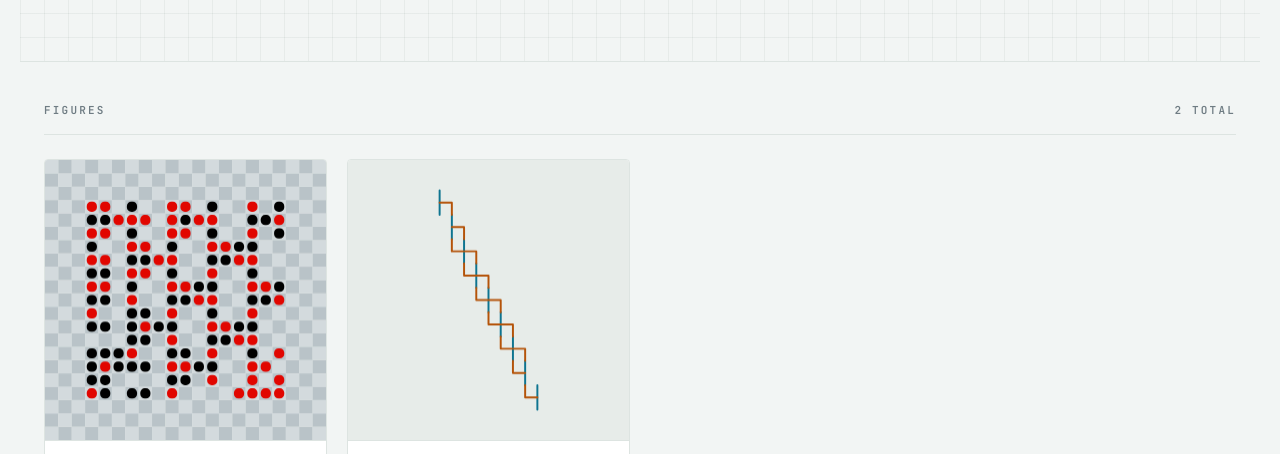
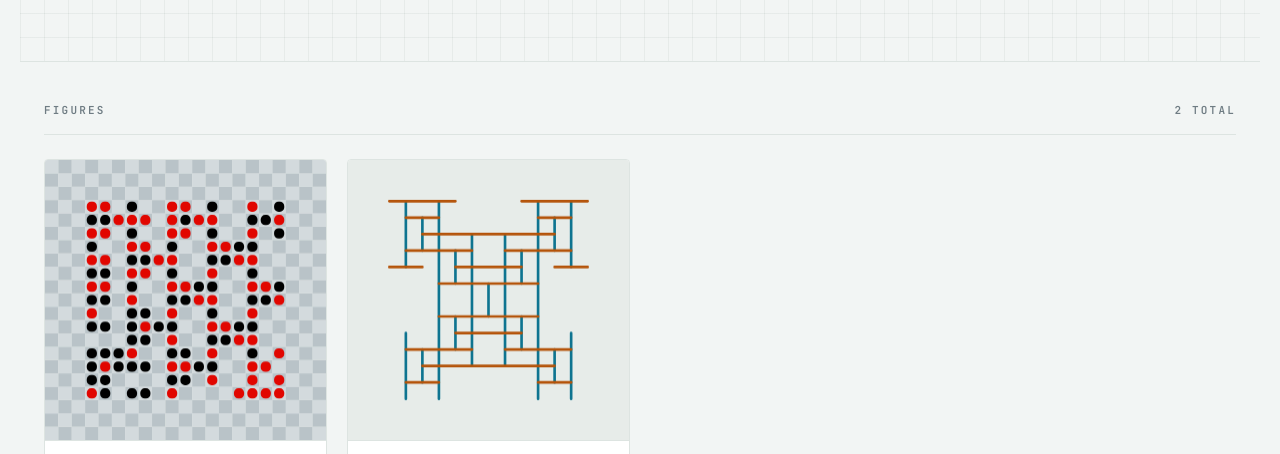
Before and after one commit to tamino-martinius/manifold, a website built with Vite: page index.html in a window 1280 px wide. Shown: the part 495-949 px from the top of the page. Built offline with nearby package versions, Linux system fonts and the light colour scheme.

Commit message:
feat(toothpicks): default to A139250 ring fractal + README/preview
Visual tuning against the live render: the default now uses two straight-geometry
shapes (cyan + amber) so the load view is the iconic A139250 sieve painted in
alternating per-generation rings. T/Bend/Cross stay in the palette as exploratory
shapes. Also fixes the duplicated CSS header comment and adds the README row +
preview image.

```diff
--- a/src/illustrations/toothpicks/presets.ts
+++ b/src/illustrations/toothpicks/presets.ts
@@ -82,11 +82,11 @@ export function defaultShapes(): Shape[] {
     },
     {
       id: "s2",
-      name: BEND.name,
+      name: STRAIGHT.name,
       color: "#b45309",
       weight: 1,
-      outDocks: BEND.outDocks,
-      visual: BEND.visual,
+      outDocks: STRAIGHT.outDocks,
+      visual: STRAIGHT.visual,
     },
   ];
 }
--- a/src/illustrations/toothpicks/toothpicks.css
+++ b/src/illustrations/toothpicks/toothpicks.css
@@ -1,4 +1,4 @@
-/* Chessboard studio — Manifold computational-terminal styling. */
+/* Toothpick studio — Manifold computational-terminal styling. */
 
 html,
 body {
```
Also changed, not shown: src/illustrations/toothpicks/presets.test.ts (+6 -2 lines), README.md, docs/previews/toothpicks.png (added).
